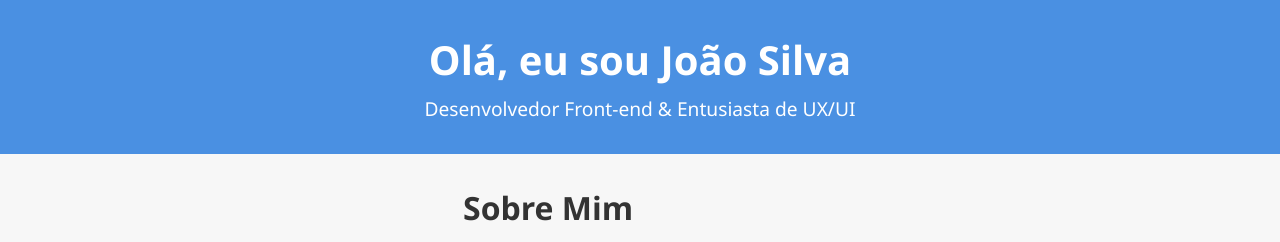
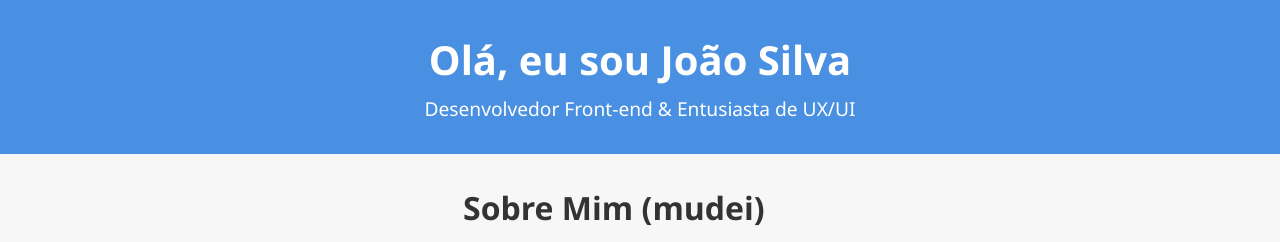
Before and after one commit to RogerioPiatek/test-pages, a plain HTML site: page index.html in a window 1280 px wide. Shown: the top 242 px of the page. Drawn offline with Linux system fonts and the light colour scheme.

Commit message:
teste mudanca

```diff
--- a/index.html
+++ b/index.html
@@ -120,7 +120,7 @@ body {
         <img src="noiva.png" alt="Foto de perfil de João Silva" />
       </div>
       <div class="descricao">
-        <h2>Sobre Mim</h2>
+        <h2>Sobre Mim (mudei)</h2>
         <p>
           Tenho 28 anos e atuo há 5 anos como desenvolvedor front-end. Sou apaixonado
           por criar interfaces responsivas e intuitivas, sempre focando na melhor
```
